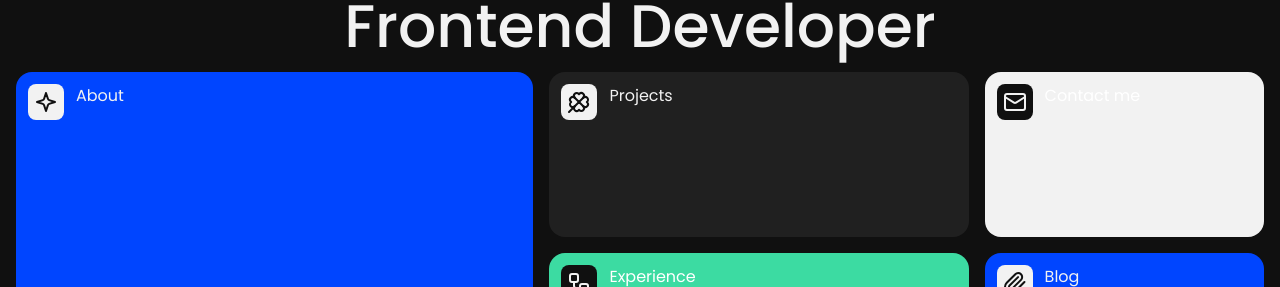
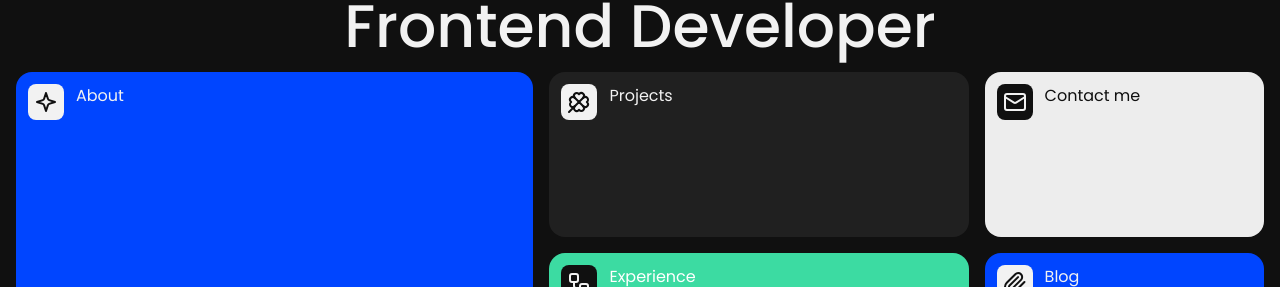
Before and after one commit to BMdluli/portfolio, a Next.js app: page / in a window 1280 px wide. Shown: the part 212-499 px from the top of the page. Built offline with nearby package versions, Linux system fonts and the light colour scheme.

Commit message:
fix: hero contact me colour

```diff
--- a/components/hero.tsx
+++ b/components/hero.tsx
@@ -41,11 +41,11 @@ const Hero = () => {
             />
           </div>
 
-          <div className="flex flex-col gap-4 mt-4 md:mt-0 md:w-[40%]">
+          <div className="flex flex-col gap-4 mt-4 md:mt-0 md:w-[40%] ">
             <HeroCard
               title="Contact me"
               icon={<Mail className="text-white" />}
-              className="bg-white flex gap-3  h-[98px] p-3 md:h-full"
+              className="bg-light-gray text-black flex gap-3  h-[98px] p-3 md:h-full"
               iconClass="bg-black"
             />
 
```
